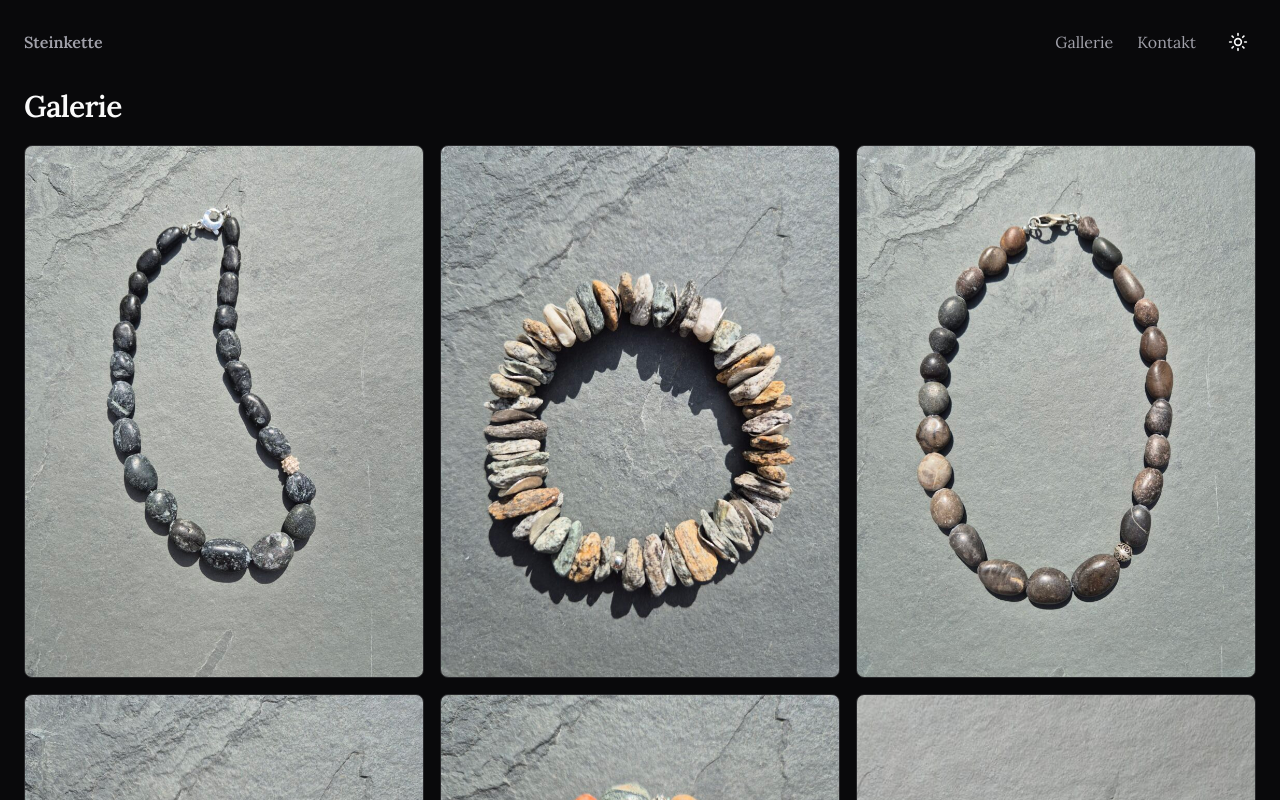
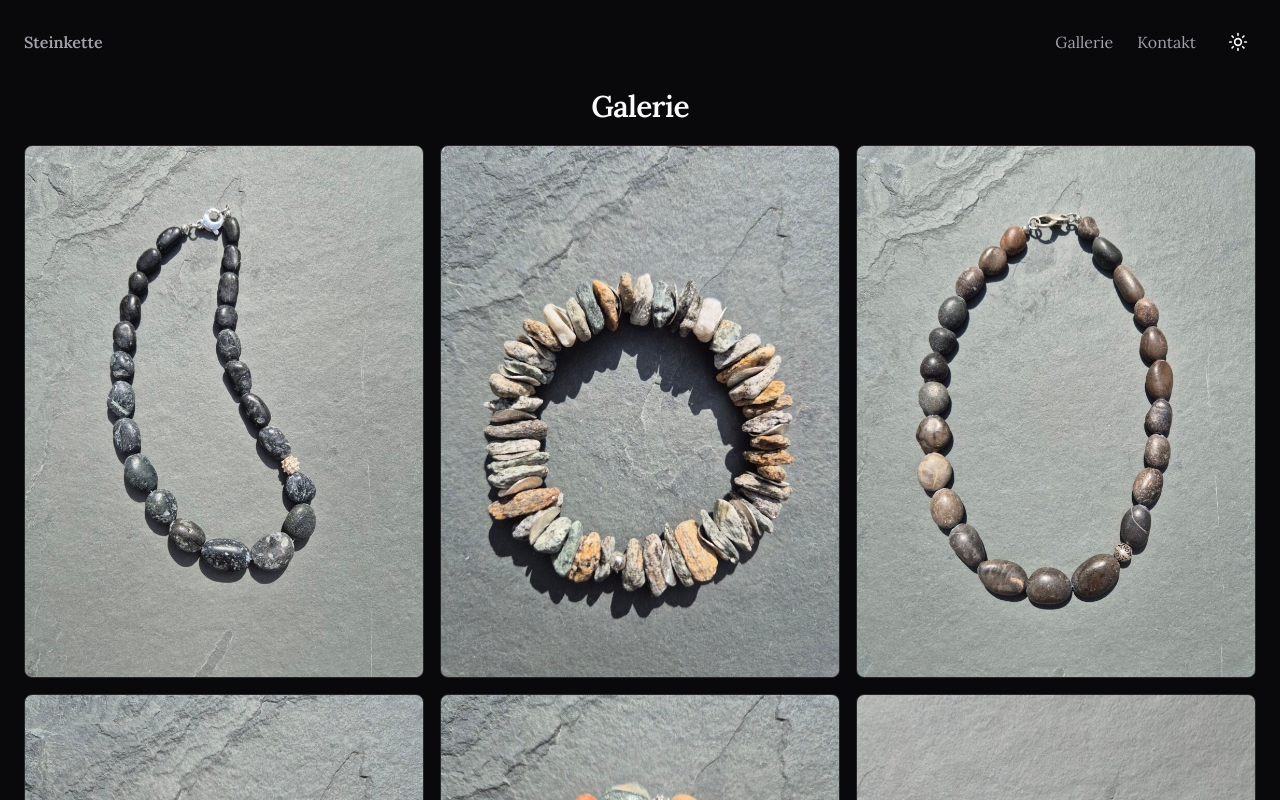
Before and after one commit to wmaurin/steinkette.ch, a React (Vite) app: page /steinkette.ch/gallerie in a window 1280 px wide. Shown: the top 800 px of the page. Built offline with nearby package versions, Linux system fonts and the light colour scheme.

Commit message:
feat: add center prop to gallery

```diff
--- a/src/components/Gallery.tsx
+++ b/src/components/Gallery.tsx
@@ -6,9 +6,10 @@ interface GalleryProps {
   description?: string;
   images: { src: string; alt: string }[];
   columns?: 2 | 3 | 4;
+  center?: boolean;
 }
 
-function Gallery({ header, description, images, columns = 3 }: GalleryProps) {
+function Gallery({ header, description, images, columns = 3, center }: GalleryProps) {
   const breakpointColumnsObj = {
     default: columns,
     1024: columns >= 3 ? 3 : columns,
@@ -17,7 +18,7 @@ function Gallery({ header, description, images, columns = 3 }: GalleryProps) {
   };
 
   return (
-    <Section header={header} description={description}>
+    <Section header={header} description={description} aligned={center ? 'center' : 'left'}>
       <Masonry
         breakpointCols={breakpointColumnsObj}
         className="flex w-auto -ml-4"
--- a/src/pages/Gallerie.tsx
+++ b/src/pages/Gallerie.tsx
@@ -57,6 +57,7 @@ function Gallerie() {
   return (
     <Gallery
       header="Galerie"
+      center={true}
       images={images}
       columns={3}
     />
```
